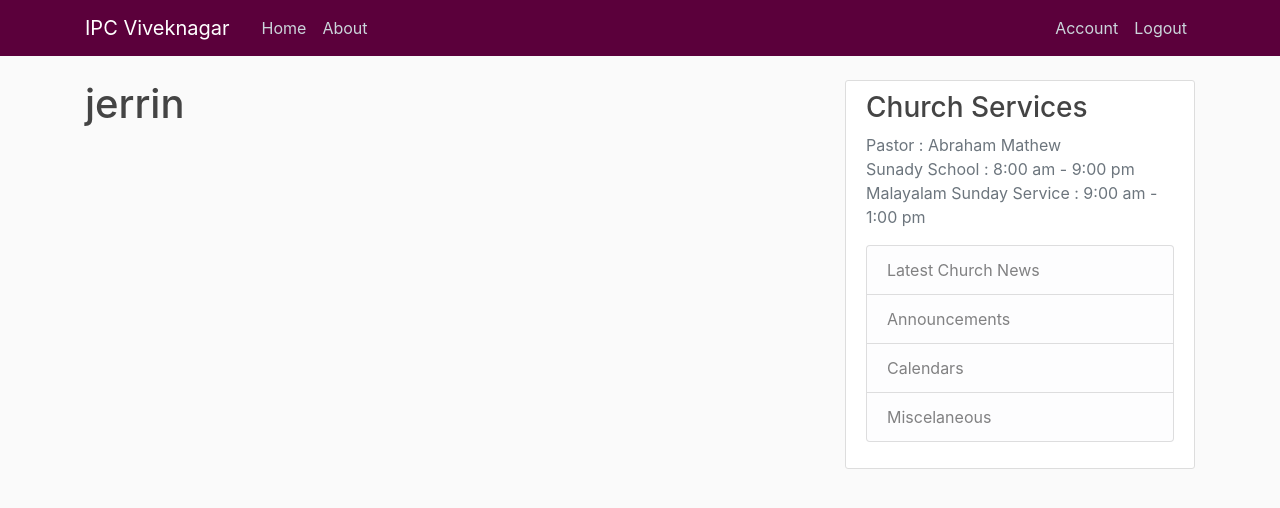
After one commit to jvargh81/church_website, a Flask app: page /account in a window 1280 px wide. The commit adds this page. Shown: the top 508 px of the page. Run offline with Flask 2, Linux system fonts and the light colour scheme; a user stored in the database is signed in; some libraries are stand-ins or nearby versions.

Commit message:
Added user logout, accounts page and updated the database with authentication.
Signed-off-by: Jerrin Joe Varghese <jvargh81@lakers.mercyhurst.edu>

```diff
--- /dev/null
+++ b/church_web/routes.py
@@ -0,0 +1,75 @@
+from church_web.models import User, Post
+from flask import Flask, render_template, flash, redirect
+from church_web.forms import RegisterationForm, LoginForm
+from church_web import app, db, bcrypt
+from flask import url_for, request
+from flask_login import login_user,current_user, logout_user, login_required
+
+post = [
+        {
+            'author': 'Jerrin Joe Varghese',
+            'title': 'Convolutional neural network or Logistic regression',
+            'content': 'Pending',
+            'date_posted' : 'April 7 2019'
+        }
+        ]
+
+@app.route("/") # root page or home page.
+@app.route("/home") # also need thie route.
+
+def home():
+    return render_template('home.html', posts=post)
+
+
+@app.route("/about") # About page.
+
+def about():
+    return render_template('about.html',title='about')
+
+@app.route("/register",methods=['GET', 'POST'])
+
+def register():
+
+    if current_user.is_authenticated:
+        return redireect(url_for('home'))
+
+    form = RegisterationForm()
+    if form.validate_on_submit():
+        hashed_psw = bcrypt.generate_password_hash(form.password.data).decode('utf-8')
+        user = User(username=form.username.data,email=form.email.data,password=hashed_psw)
+        db.session.add(user)
+        db.session.commit()
+        flash('Your account has been created! Please login','success')
+        return redirect(url_for('login'))
+    return render_template('register.html',title='Register',form=form)
+
+@app.route("/login",methods=['GET', 'POST'])
+
+def login():
+
+    if current_user.is_authenticated:
+        return redireect(url_for('home'))
+
+    form = LoginForm()
+    if form.validate_on_submit():
+        user = User.query.filter_by(email=form.email.data).first()
+        if user and bcrypt.check_password_hash(user.password,form.password.data):
+            login_user(user, remember=form.remember.data)
+            next_page = request.args.get('next')
+            flash(f'Logged In to {user.username}!','success')
+            return redirect(next_page) if next_page else redirect(url_for('home'))
+        else:
+            flash(f'Failed to login. please retry again', 'danger')
+    return render_template('login.html',title='Login',form=form)
+
+
+@app.route("/logout")
+
+def logout():
+    logout_user()
+    return redirect(url_for('login'))
+
+@app.route("/account")
+@login_required
+def account():
+    return render_template('account.html', title='Account')
--- a/static/main.css
+++ b/church_web/static/main.css
@@ -9,7 +9,7 @@ h1, h2, h3, h4, h5, h6 {
 }
 
 .bg-steel {
-  background-color: #5f788a;
+  background-color: #5b003b;
 }
 
 .site-header .navbar-nav .nav-link {
--- /dev/null
+++ b/church_web/templates/account.html
@@ -0,0 +1,4 @@
+{% extends "layout.html" %}
+{% block content %}
+	<h1>{{current_user.username}}</h1>
+{% endblock content %}
--- a/templates/layout.html
+++ b/church_web/templates/layout.html
@@ -30,8 +30,14 @@
 		        </div>
 		        <!-- Nav-bar Right Side -->
 		        <div class="navbar-nav">
-		          <a class="nav-item nav-link" href="{{url_for('login')}}">Login</a>
-		          <a class="nav-item nav-link" href="{{url_for('register')}}">Register</a>
+			  {% if current_user.is_authenticated %}
+			  	<a class="nav-item nav-link" href="{{url_for('account')}}">Account</a>
+		          	<a class="nav-item nav-link" href="{{url_for('logout')}}">Logout</a>
+			  {% else %}
+			  	<a class="nav-item nav-link" href="{{url_for('account')}}">Account</a>
+		          	<a class="nav-item nav-link" href="{{url_for('login')}}">Login</a>
+		          	<a class="nav-item nav-link" href="{{url_for('register')}}">Register</a>
+			  {% endif %}
 		        </div>
 		      </div>
 		    </div>
--- /dev/null
+++ b/run.py
@@ -0,0 +1,4 @@
+from church_web import app # will grab from init.
+
+if __name__ == '__main__':
+    app.run(debug=True)
```
Also changed, not shown: church_web/__init__.py (added, +18 -0 lines), church_web/forms.py (renamed from forms.py, +13 -2 lines), church_web/models.py (added, +28 -0 lines), home.py (deleted, +0 -54 lines), church_web/readme.md (renamed from readme.md), church_web/requirement.txt (renamed from requirement.txt), church_web/site.db (added), church_web/templates/about.html (renamed from templates/about.html), church_web/templates/home.html (renamed from templates/home.html), church_web/templates/login.html (renamed from templates/login.html), church_web/templates/register.html (renamed from templates/register.html), 2 other files.
